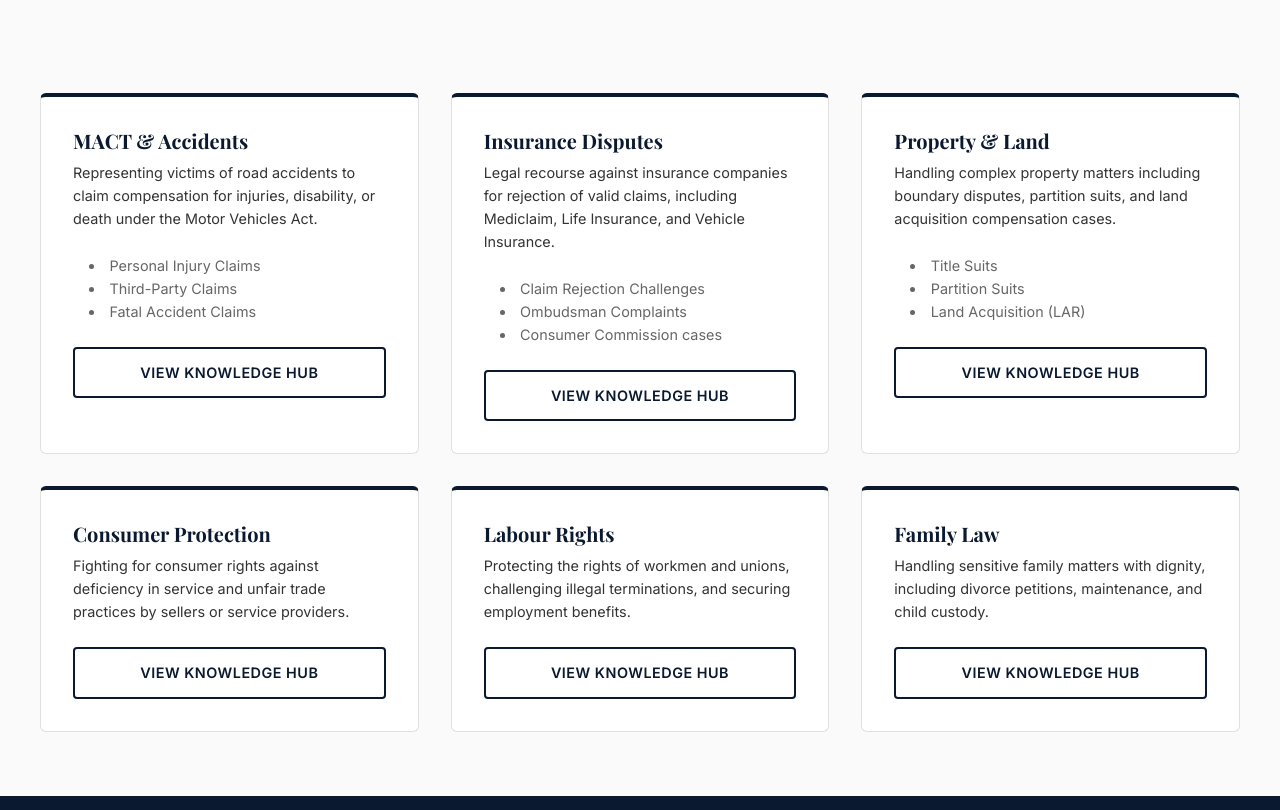
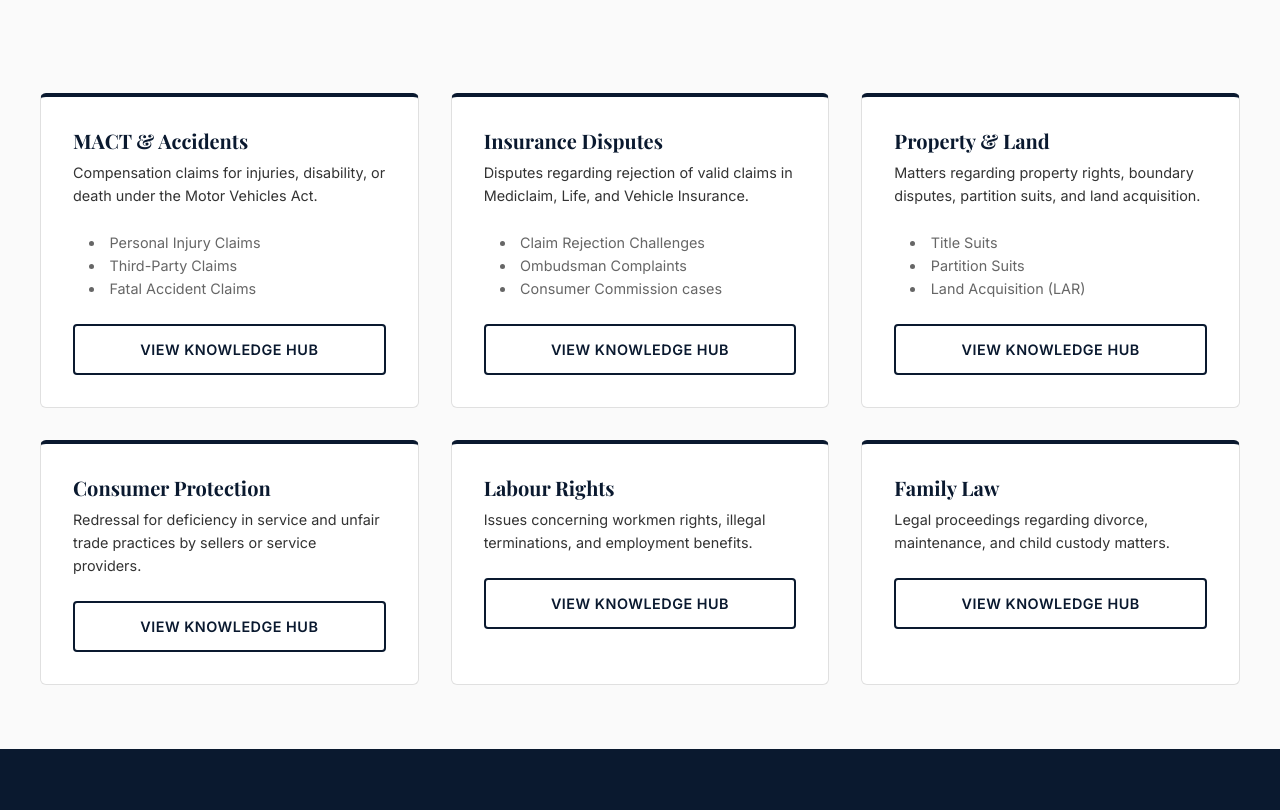
Before and after one commit to advrajeevav-jpg/advrajeevav-jpg.github.io, a plain HTML site: page practice-areas.html in a window 1280 px wide. Shown: the part 256-1066 px from the top of the page. Drawn offline with nearby package versions, Linux system fonts and the light colour scheme.

Commit message:
Refactor: Reframe tile wordings to neutral descriptions

```diff
--- a/practice-areas.html
+++ b/practice-areas.html
@@ -44,8 +44,7 @@
             <div class="card" style="border-top: 4px solid var(--color-primary);">
                 <h3 class="card-title">MACT & Accidents</h3>
                 <p style="font-size: 0.9rem; margin-bottom: 1.5rem;">
-                    Representing victims of road accidents to claim compensation for injuries, disability, or death
-                    under the Motor Vehicles Act.
+                    Compensation claims for injuries, disability, or death under the Motor Vehicles Act.
                 </p>
                 <ul
                     style="font-size: 0.9rem; color: var(--color-text-light); margin-bottom: 1.5rem; padding-left: 1rem;">
@@ -61,8 +60,7 @@
             <div class="card" style="border-top: 4px solid var(--color-primary);">
                 <h3 class="card-title">Insurance Disputes</h3>
                 <p style="font-size: 0.9rem; margin-bottom: 1.5rem;">
-                    Legal recourse against insurance companies for rejection of valid claims, including Mediclaim, Life
-                    Insurance, and Vehicle Insurance.
+                    Disputes regarding rejection of valid claims in Mediclaim, Life, and Vehicle Insurance.
                 </p>
                 <ul
                     style="font-size: 0.9rem; color: var(--color-text-light); margin-bottom: 1.5rem; padding-left: 1rem;">
@@ -78,8 +76,7 @@
             <div class="card" style="border-top: 4px solid var(--color-primary);">
                 <h3 class="card-title">Property & Land</h3>
                 <p style="font-size: 0.9rem; margin-bottom: 1.5rem;">
-                    Handling complex property matters including boundary disputes, partition suits, and land acquisition
-                    compensation cases.
+                    Matters regarding property rights, boundary disputes, partition suits, and land acquisition.
                 </p>
                 <ul
                     style="font-size: 0.9rem; color: var(--color-text-light); margin-bottom: 1.5rem; padding-left: 1rem;">
@@ -95,8 +92,7 @@
             <div class="card" style="border-top: 4px solid var(--color-primary);">
                 <h3 class="card-title">Consumer Protection</h3>
                 <p style="font-size: 0.9rem; margin-bottom: 1.5rem;">
-                    Fighting for consumer rights against deficiency in service and unfair trade practices by sellers or
-                    service providers.
+                    Redressal for deficiency in service and unfair trade practices by sellers or service providers.
                 </p>
                 <a href="consumer-rights.html" class="btn btn-outline" style="width: 100%; text-align: center;">View
                     Knowledge Hub</a>
@@ -106,8 +102,7 @@
             <div class="card" style="border-top: 4px solid var(--color-primary);">
                 <h3 class="card-title">Labour Rights</h3>
                 <p style="font-size: 0.9rem; margin-bottom: 1.5rem;">
-                    Protecting the rights of workmen and unions, challenging illegal terminations, and securing
-                    employment benefits.
+                    Issues concerning workmen rights, illegal terminations, and employment benefits.
                 </p>
                 <a href="labour-rights.html" class="btn btn-outline" style="width: 100%; text-align: center;">View
                     Knowledge Hub</a>
@@ -117,8 +112,7 @@
             <div class="card" style="border-top: 4px solid var(--color-primary);">
                 <h3 class="card-title">Family Law</h3>
                 <p style="font-size: 0.9rem; margin-bottom: 1.5rem;">
-                    Handling sensitive family matters with dignity, including divorce petitions, maintenance, and child
-                    custody.
+                    Legal proceedings regarding divorce, maintenance, and child custody matters.
                 </p>
                 <a href="family-rights.html" class="btn btn-outline" style="width: 100%; text-align: center;">View
                     Knowledge Hub</a>
```
